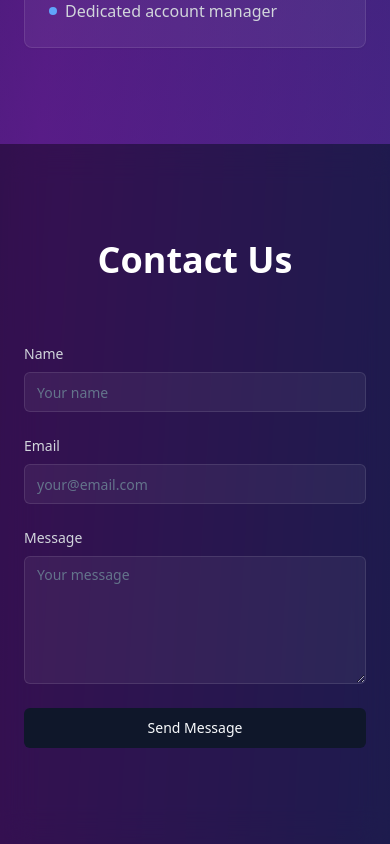
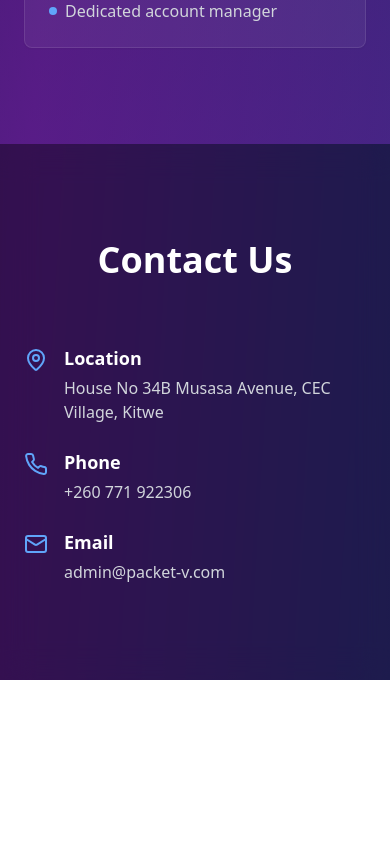
Before and after one commit to Gfulilwa/stellar-trackscape, a React (Vite) app: page / in a window 390 px wide. Shown: the part 5890-6734 px from the top of the page. After the commit the page ends 6570 px from the top, so only its background shows below. Built offline with nearby package versions, Linux system fonts and the light colour scheme.

Commit message:
Remove contact form and add details
Replaced the contact form in the Contact component with static contact details, including location, phone number, and email address.
[skip gpt_engineer]

```diff
--- a/src/components/Contact.tsx
+++ b/src/components/Contact.tsx
@@ -1,20 +1,7 @@
 import { motion } from "framer-motion";
-import { Button } from "./ui/button";
-import { Input } from "./ui/input";
-import { Textarea } from "./ui/textarea";
-import { useToast } from "../hooks/use-toast";
+import { MapPin, Phone, Mail } from "lucide-react";
 
 const Contact = () => {
-  const { toast } = useToast();
-
-  const handleSubmit = (e: React.FormEvent) => {
-    e.preventDefault();
-    toast({
-      title: "Message sent!",
-      description: "We'll get back to you as soon as possible.",
-    });
-  };
-
   return (
     <section className="py-24 bg-black/40 backdrop-blur-lg" id="contact">
       <div className="container mx-auto px-6">
@@ -26,48 +13,37 @@ const Contact = () => {
         >
           Contact Us
         </motion.h2>
-        <div className="max-w-2xl mx-auto">
-          <form onSubmit={handleSubmit} className="space-y-6">
-            <div className="grid grid-cols-1 md:grid-cols-2 gap-6">
+        <div className="max-w-2xl mx-auto space-y-8">
+          <motion.div
+            initial={{ opacity: 0, y: 20 }}
+            whileInView={{ opacity: 1, y: 0 }}
+            viewport={{ once: true }}
+            className="flex flex-col space-y-6"
+          >
+            <div className="flex items-start space-x-4">
+              <MapPin className="w-6 h-6 text-blue-400 flex-shrink-0 mt-1" />
               <div>
-                <label htmlFor="name" className="block text-sm font-medium text-gray-300 mb-2">
-                  Name
-                </label>
-                <Input
-                  id="name"
-                  className="bg-white/5 border-white/10 text-white"
-                  placeholder="Your name"
-                  required
-                />
-              </div>
-              <div>
-                <label htmlFor="email" className="block text-sm font-medium text-gray-300 mb-2">
-                  Email
-                </label>
-                <Input
-                  id="email"
-                  type="email"
-                  className="bg-white/5 border-white/10 text-white"
-                  placeholder="your@email.com"
-                  required
-                />
+                <h3 className="text-lg font-semibold text-white mb-1">Location</h3>
+                <p className="text-gray-300">House No 34B Musasa Avenue, CEC Village, Kitwe</p>
               </div>
             </div>
-            <div>
-              <label htmlFor="message" className="block text-sm font-medium text-gray-300 mb-2">
-                Message
-              </label>
-              <Textarea
-                id="message"
-                className="bg-white/5 border-white/10 text-white h-32"
-                placeholder="Your message"
-                required
-              />
+
+            <div className="flex items-start space-x-4">
+              <Phone className="w-6 h-6 text-blue-400 flex-shrink-0 mt-1" />
+              <div>
+                <h3 className="text-lg font-semibold text-white mb-1">Phone</h3>
+                <p className="text-gray-300">+260 771 922306</p>
+              </div>
             </div>
-            <Button type="submit" className="w-full">
-              Send Message
-            </Button>
-          </form>
+
+            <div className="flex items-start space-x-4">
+              <Mail className="w-6 h-6 text-blue-400 flex-shrink-0 mt-1" />
+              <div>
+                <h3 className="text-lg font-semibold text-white mb-1">Email</h3>
+                <p className="text-gray-300">admin@packet-v.com</p>
+              </div>
+            </div>
+          </motion.div>
         </div>
       </div>
     </section>
```
